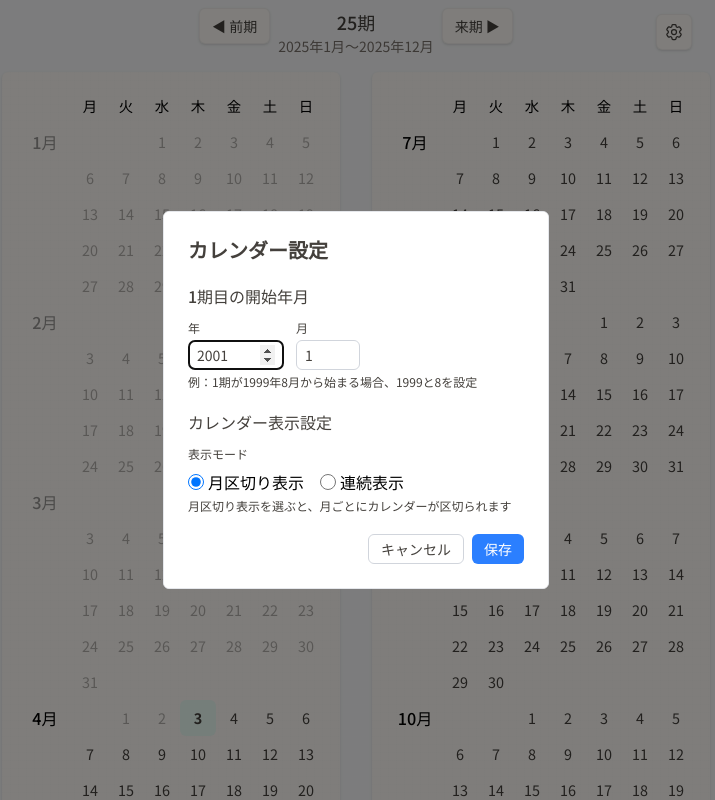
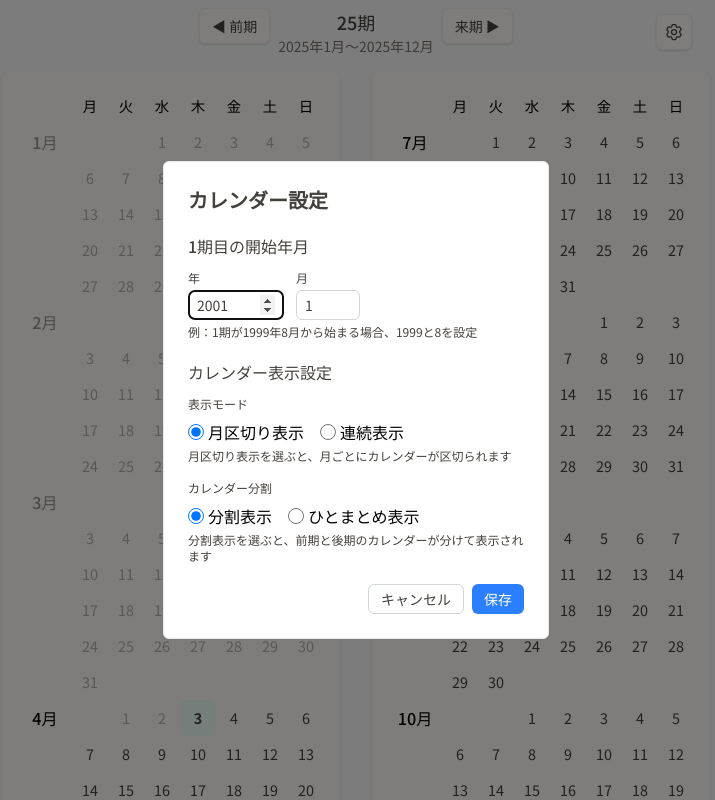
Before and after one commit to okonomi/period-calendar, a React (Vite) app: page / in a window 1280 px wide. Both pictures are taken after a click on the button "設定". Shown: the top 800 px of the page, without its empty margins (284-999 px from the left). Built offline with nearby package versions, Linux system fonts and the light colour scheme; no server answers.

Commit message:
feat: add view mode settings and update calendar display logic

```diff
--- a/src/App.tsx
+++ b/src/App.tsx
@@ -23,6 +23,9 @@ const AppContent: React.FC = () => {
   const firstHalfDates = generateDatesFromPeriodRange(getFirstHalfPeriodRange(selectedPeriod, firstPeriodYearMonth))
   const secondHalfDates = generateDatesFromPeriodRange(getSecondHalfPeriodRange(selectedPeriod, firstPeriodYearMonth))
 
+  // 両方の期間を合わせた日付配列（ひとまとめ表示用）
+  const allDates = [...firstHalfDates, ...secondHalfDates]
+
   const handlePrevPeriod = () => setSelectedPeriod(selectedPeriod - 1)
   const handleNextPeriod = () => setSelectedPeriod(selectedPeriod + 1)
 
@@ -46,6 +49,9 @@ const AppContent: React.FC = () => {
                 </div>
               </div>
             </div>
+
+            {settings.viewMode === "split" ? (
+              // 分割表示モード（前期・後期を別々に表示）
               <div className="mt-4 flex place-content-center gap-8">
                 <div className="w-[338px]">
                   <Calendar dates={firstHalfDates} displayMode={settings.displayMode} />
@@ -54,6 +60,14 @@ const AppContent: React.FC = () => {
                   <Calendar dates={secondHalfDates} displayMode={settings.displayMode} />
                 </div>
               </div>
+            ) : (
+              // ひとまとめ表示モード（前期・後期を連続して表示）
+              <div className="mt-4 flex place-content-center">
+                <div className="w-[338px]">
+                  <Calendar dates={allDates} displayMode={settings.displayMode} />
+                </div>
+              </div>
+            )}
           </div>
         </div>
       </div>
--- a/src/components/SettingsDialog.tsx
+++ b/src/components/SettingsDialog.tsx
@@ -11,7 +11,7 @@ export const SettingsDialog: React.FC = () => {
   const openSettings = () => dialogRef.current?.showModal()
   const closeSettings = () => dialogRef.current?.close()
 
-  const handleSaveSettings = (newSettings: Pick<Settings, "firstPeriodStart" | "displayMode">) => {
+  const handleSaveSettings = (newSettings: Pick<Settings, "firstPeriodStart" | "displayMode" | "viewMode">) => {
     updateSettings(newSettings)
     closeSettings()
   }
--- a/src/components/SettingsForm.tsx
+++ b/src/components/SettingsForm.tsx
@@ -1,10 +1,10 @@
 import { useState } from "react"
-import type { DisplayMode, Settings } from "../types/Settings"
+import type { DisplayMode, Settings, ViewMode } from "../types/Settings"
 
 // 設定フォームの本体コンポーネント（入力と検証処理）
 type SettingsFormProps = {
   settings: Settings
-  onSave: (newSettings: Pick<Settings, "firstPeriodStart" | "displayMode">) => void
+  onSave: (newSettings: Pick<Settings, "firstPeriodStart" | "displayMode" | "viewMode">) => void
   onCancel: () => void
 }
 
@@ -12,6 +12,7 @@ export const SettingsForm: React.FC<SettingsFormProps> = ({ settings, onSave, on
   const [year, setYear] = useState(settings.firstPeriodStart.year.toString())
   const [month, setMonth] = useState(settings.firstPeriodStart.month.toString())
   const [displayMode, setDisplayMode] = useState<DisplayMode>(settings.displayMode)
+  const [viewMode, setViewMode] = useState<ViewMode>(settings.viewMode)
 
   const handleSave = () => {
     const yearValue = Number.parseInt(year, 10)
@@ -30,6 +31,7 @@ export const SettingsForm: React.FC<SettingsFormProps> = ({ settings, onSave, on
     onSave({
       firstPeriodStart: { year: yearValue, month: monthValue },
       displayMode,
+      viewMode,
     })
   }
 
@@ -74,7 +76,7 @@ export const SettingsForm: React.FC<SettingsFormProps> = ({ settings, onSave, on
 
       <div className="mb-5">
         <h3 className="text-calendar-text mb-3 text-base font-medium">カレンダー表示設定</h3>
-        <div className="flex items-center gap-3">
+        <div className="flex flex-col gap-4">
           <div>
             <div className="text-calendar-text mb-1 block text-xs font-medium">表示モード</div>
             <div className="mt-2 flex gap-4">
@@ -101,9 +103,40 @@ export const SettingsForm: React.FC<SettingsFormProps> = ({ settings, onSave, on
                 <span>連続表示</span>
               </label>
             </div>
+            <p className="text-calendar-text mt-1 text-xs">月区切り表示を選ぶと、月ごとにカレンダーが区切られます</p>
+          </div>
+
+          <div>
+            <div className="text-calendar-text mb-1 block text-xs font-medium">カレンダー分割</div>
+            <div className="mt-2 flex gap-4">
+              <label className="flex items-center gap-1">
+                <input
+                  type="radio"
+                  name="viewMode"
+                  value="split"
+                  checked={viewMode === "split"}
+                  onChange={() => setViewMode("split")}
+                  className="h-4 w-4"
+                />
+                <span>分割表示</span>
+              </label>
+              <label className="flex items-center gap-1">
+                <input
+                  type="radio"
+                  name="viewMode"
+                  value="single"
+                  checked={viewMode === "single"}
+                  onChange={() => setViewMode("single")}
+                  className="h-4 w-4"
+                />
+                <span>ひとまとめ表示</span>
+              </label>
+            </div>
+            <p className="text-calendar-text mt-1 text-xs">
+              分割表示を選ぶと、前期と後期のカレンダーが分けて表示されます
+            </p>
           </div>
         </div>
-        <p className="text-calendar-text mt-1 text-xs">月区切り表示を選ぶと、月ごとにカレンダーが区切られます</p>
       </div>
 
       <div className="flex justify-end space-x-2">
--- a/src/types/Settings.ts
+++ b/src/types/Settings.ts
@@ -1,12 +1,15 @@
 import type { YearMonth } from "../domain/YearMonth"
 
 export type DisplayMode = "monthly" | "continuous"
+export type ViewMode = "split" | "single"
 
 export interface Settings {
   // 1期目の開始年月設定
   firstPeriodStart: YearMonth
   // カレンダー表示モード
   displayMode: DisplayMode
+  // カレンダー分割表示モード
+  viewMode: ViewMode
 }
 
 export type SettingsContextType = {
@@ -18,4 +21,5 @@ export type SettingsContextType = {
 export const defaultSettings: Settings = {
   firstPeriodStart: { year: 2001, month: 1 },
   displayMode: "monthly",
+  viewMode: "split",
 }
```
Lines whose indentation alone changed are shown as unchanged.
